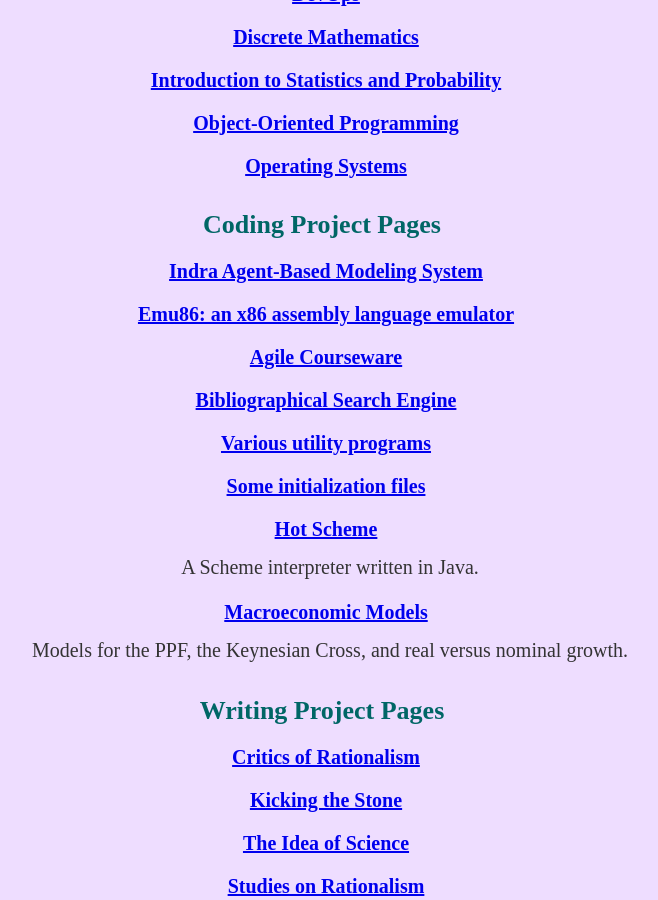
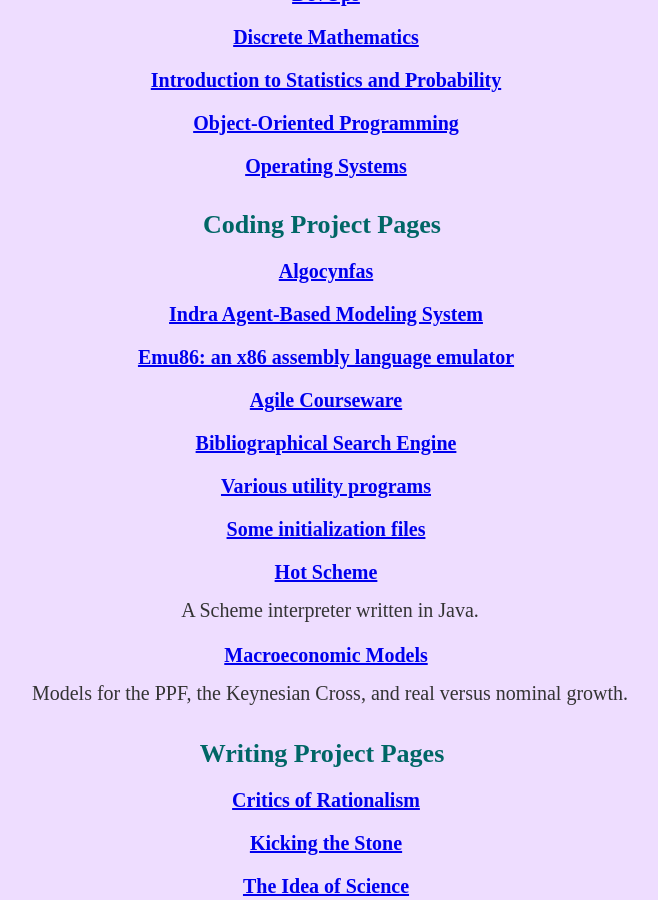
Before and after one commit to gcallah/gcallah.github.io, a Jekyll site: the page index.html, which Jekyll copies as it is, in a window 1280 px wide and 900 px high, scrolled down 544 px. Shown: the whole window, without its empty margins (326-984 px from the left). Built offline with Jekyll 4.4.1, drawn with Linux system fonts in a browser that asks for light colours.

Commit message:
Added Algocynas to index.

```diff
--- a/index.html
+++ b/index.html
@@ -60,6 +60,12 @@
                 <h2>
                     Coding Project Pages
                 </h2>
+
+                    <h3>
+                        <a href="../Algocynfas/index.html">
+                        Algocynfas
+                        </a>
+                    </h3>
 
                     <h3>
                         <a href="../indras_net/index.html">
```
